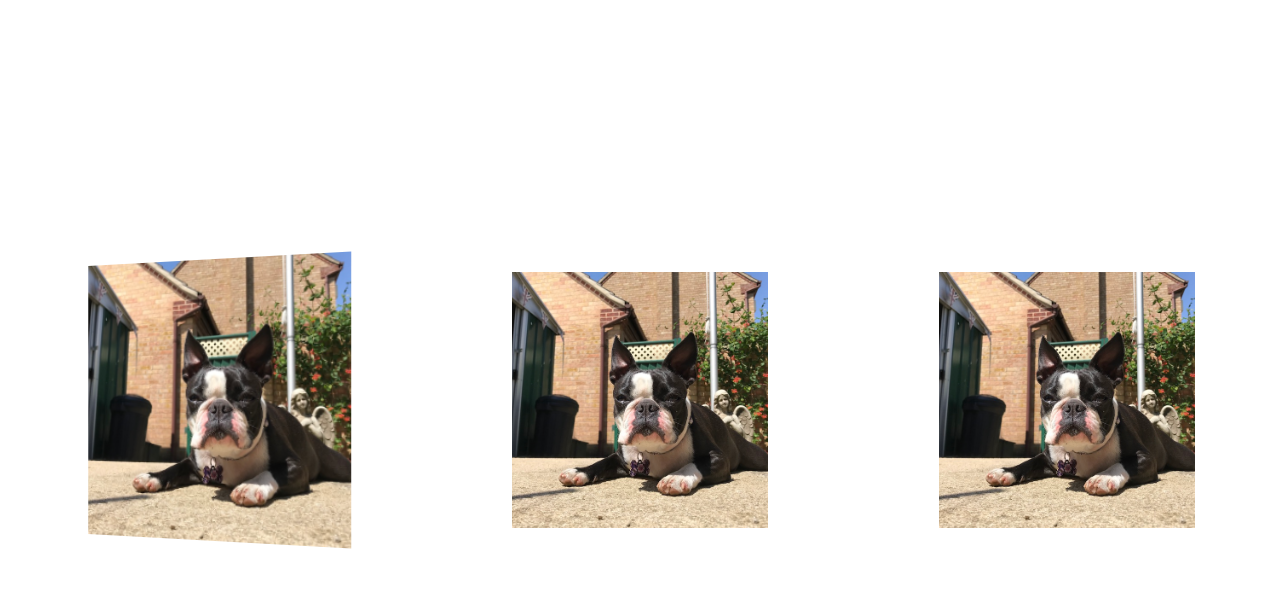
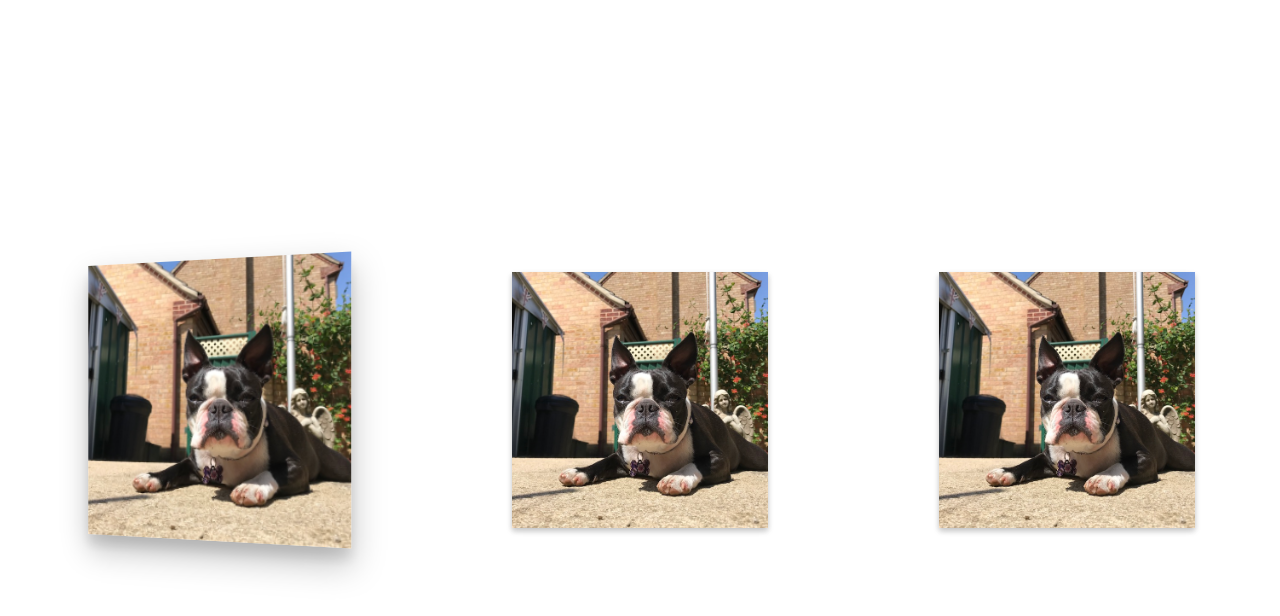
Before and after one commit to MattCrouch/react-spring-tutorial, a React (Create React App) app: page / in a window 1280 px wide. In both pictures the pointer is over the element 213 px from the left and 400 px from the top of the page. Shown: the top 616 px of the page. Built offline with nearby package versions, Linux system fonts and the light colour scheme.

Commit message:
Hover effect

```diff
--- a/src/RatingsCard/styles.css
+++ b/src/RatingsCard/styles.css
@@ -1,9 +1,15 @@
 .RatingsCard {
+  box-shadow: 0 3px 6px rgba(0, 0, 0, 0.16), 0 3px 6px rgba(0, 0, 0, 0.1);
   width: 20vw;
   height: 20vw;
   position: relative;
   perspective: 1000px;
   cursor: pointer;
+  transition: box-shadow 0.5s;
+}
+
+.RatingsCard:hover {
+  box-shadow: 0 14px 28px rgba(0, 0, 0, 0.25), 0 10px 10px rgba(0, 0, 0, 0.1);
 }
 
 .RatingsCard__front,
```
